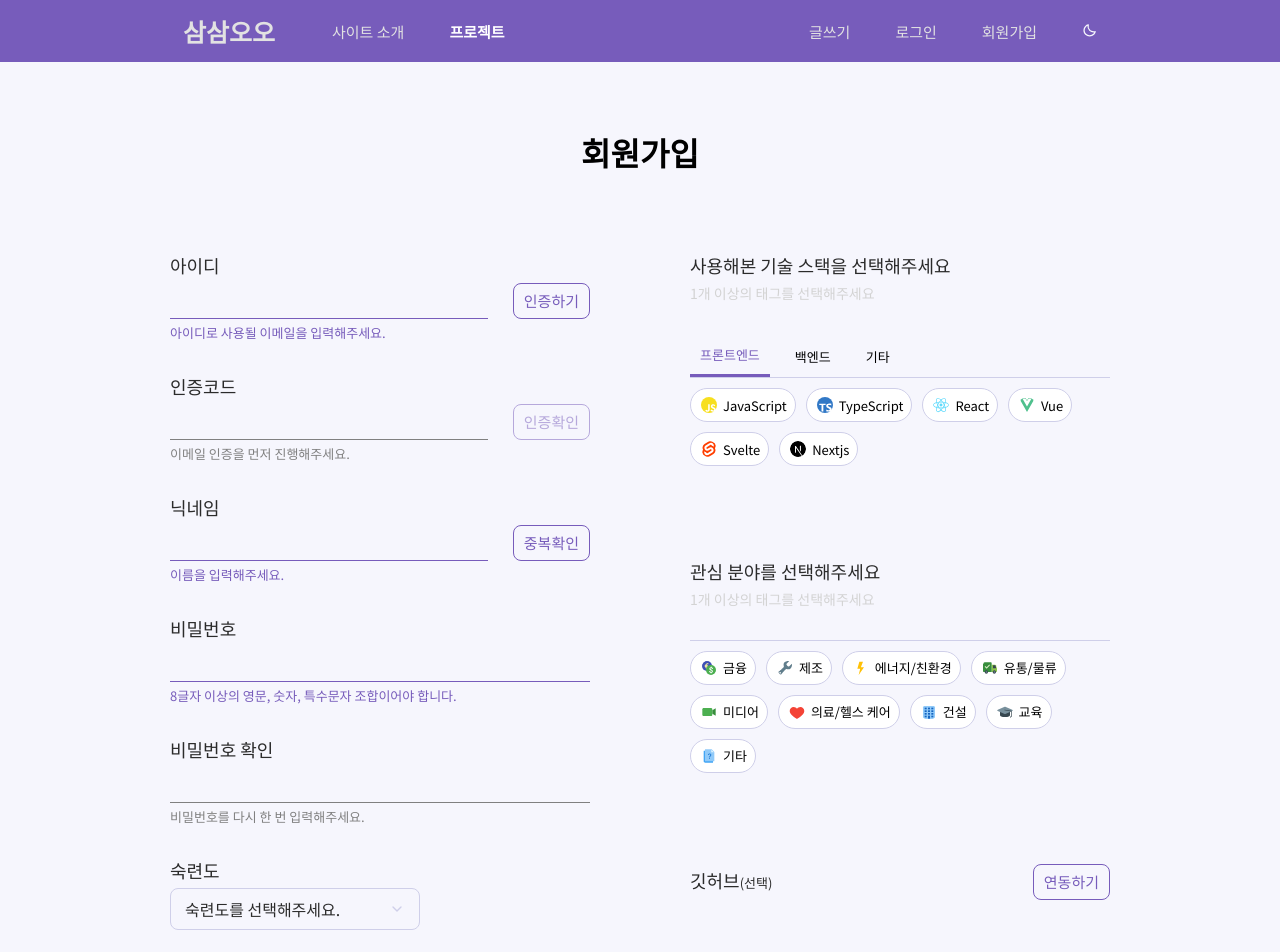
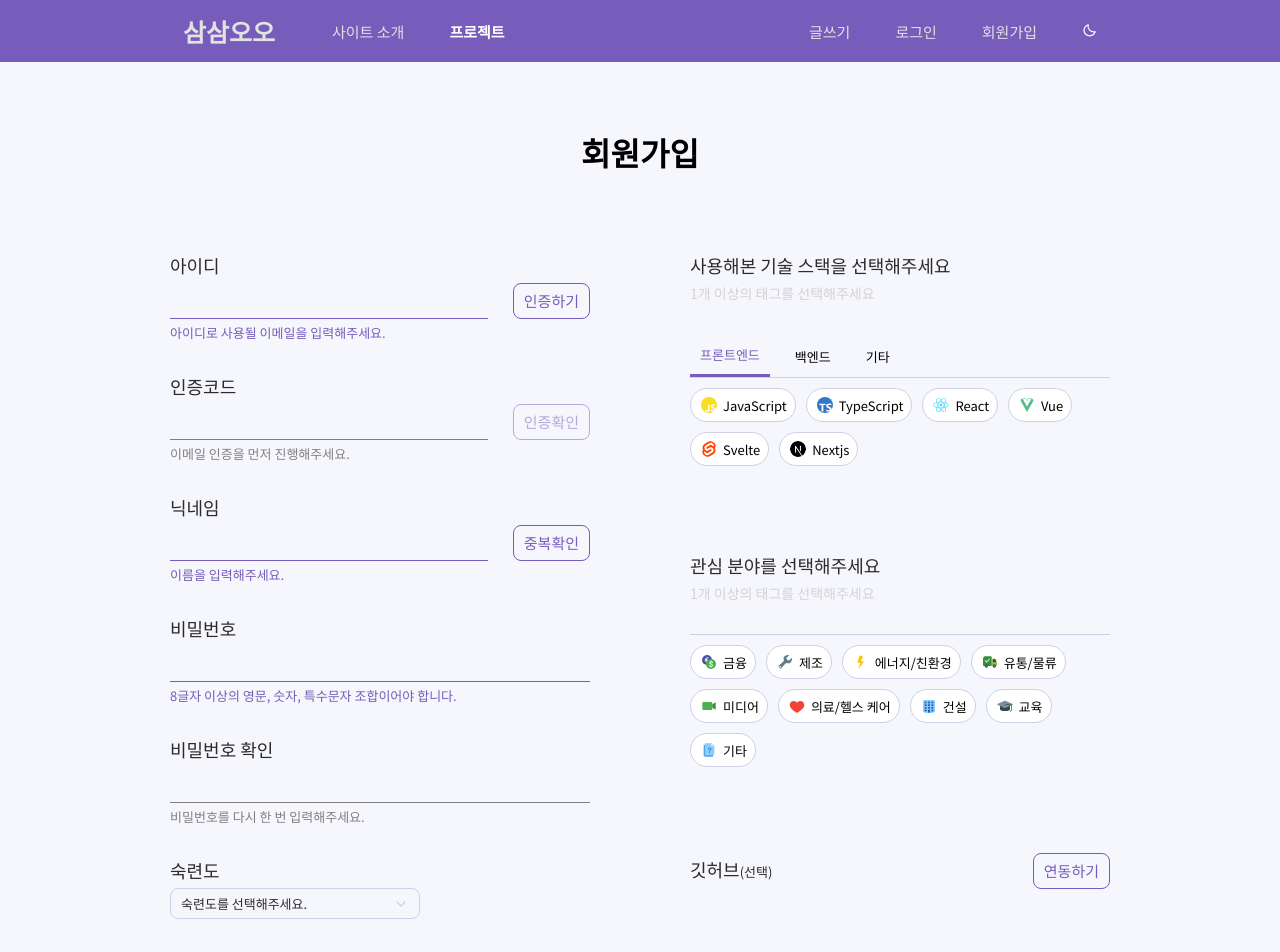
Before and after one commit to codestates-seb/seb40_main_035, a React (Create React App) app in the folder client/: page /signup in a window 1280 px wide. Shown: the top 952 px of the page. Built offline with nearby package versions, Linux system fonts and the light colour scheme; a small style sheet from the web is missing.

Commit message:
design: ContentViewer 레이아웃 수정

```diff
--- a/client/src/components/ContentViewer.js
+++ b/client/src/components/ContentViewer.js
@@ -11,9 +11,18 @@ const RightViewContainer = styled.div`
   border-radius: 8px;
   padding: 30px;
   margin: 25px 0 25px 15px;
+  .right-view-body {
+    border: 1px solid var(--purple-medium);
+    height: 100%;
+    border-radius: 9px;
+    padding: 25px;
+  }
+  .viewer {
+    margin-top: 40px;
+  }
   .content-plan {
-    margin-bottom: 20px;
-    padding-bottom: 20px;
+    margin-bottom: 70px;
+    padding-bottom: 15px;
     font-size: 15px;
     font-weight: 500;
     color: var(--grey-dark);
@@ -28,8 +37,12 @@ const ContentViewer = ({ content }) => {
   });
   return (
     <RightViewContainer>
-      <span className="content-plan">프로젝트 계획을 설명해 주세요!</span>
-      <Viewer ref={viewerRef} initialValue={content}></Viewer>
+      <div className="right-view-body">
+        <span className="content-plan">프로젝트 계획을 설명해 주세요!</span>
+        <div className="viewer">
+          <Viewer ref={viewerRef} initialValue={content}></Viewer>
+        </div>
+      </div>
     </RightViewContainer>
   );
 };
--- a/client/src/components/LevelSelect.js
+++ b/client/src/components/LevelSelect.js
@@ -12,10 +12,9 @@ const WholeContainer = styled.div`
   flex-direction: column;
 
   .title {
-    font-size: 15px;
+    font-size: 13px;
     margin-left: 6px;
     margin-bottom: 5px;
-    font-weight: 500;
   }
 `;
 
@@ -28,7 +27,7 @@ const DropdownContainer = styled.div`
   }
   color: var(--black);
   span {
-    font-size: 16px;
+    font-size: 13px;
   }
 `;
 
@@ -36,7 +35,7 @@ const DropdownBody = styled.div`
   display: flex;
   justify-content: space-between;
   align-items: center;
-  padding: 8px 14px;
+  padding: 5px 10px;
   border: solid 1px
     ${(props) => (props.isActive ? 'var(--purple)' : 'var(--purple-medium)')};
   background-color: var(--purple-light);
@@ -66,7 +65,7 @@ const DropdownMenu = styled.ul`
   justify-content: center;
   align-items: center;
   display: ${(props) => (props.isActive ? `block` : `none`)};
-
+  font-size: 13px;
   width: 250px;
   background-color: var(--purple-light);
   position: absolute;
@@ -81,7 +80,7 @@ const DropdownItem = styled.li`
   justify-content: space-between;
   align-items: center;
 
-  padding: 5px 14px;
+  padding: 5px 10px;
   border: 0.5px solid var(--purple-medium);
   &:first-child {
     border-top: 1px solid var(--purple-medium);
```
